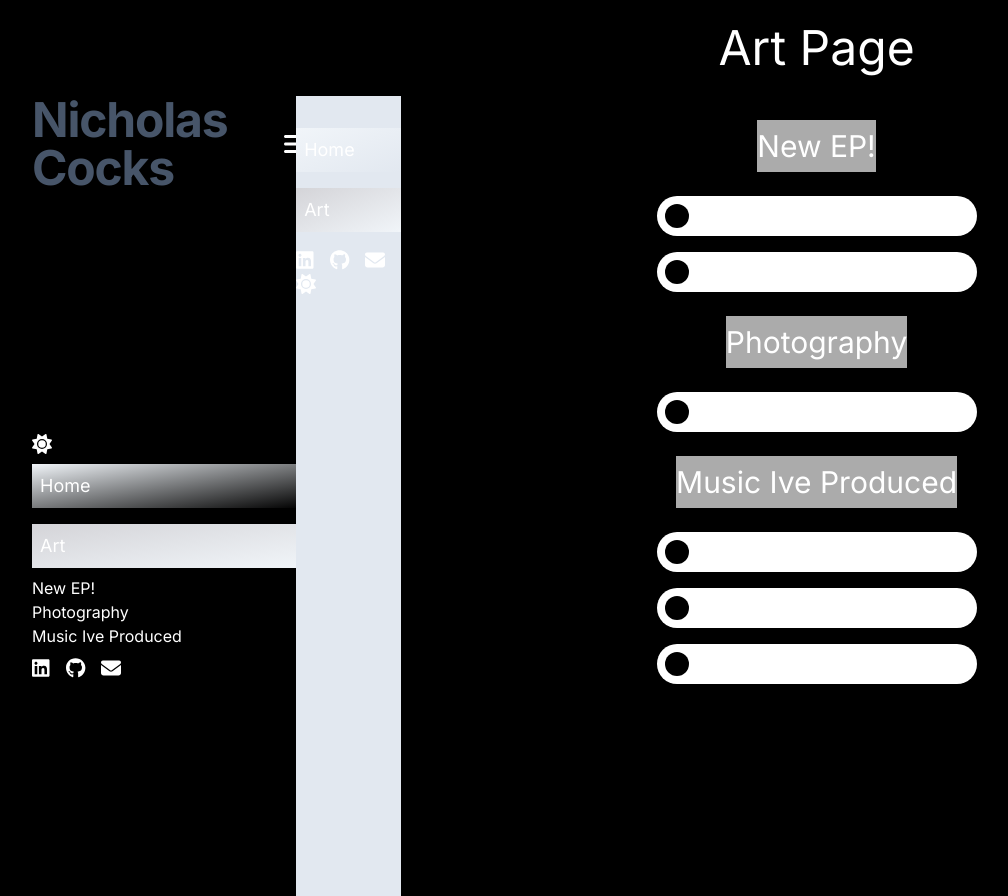
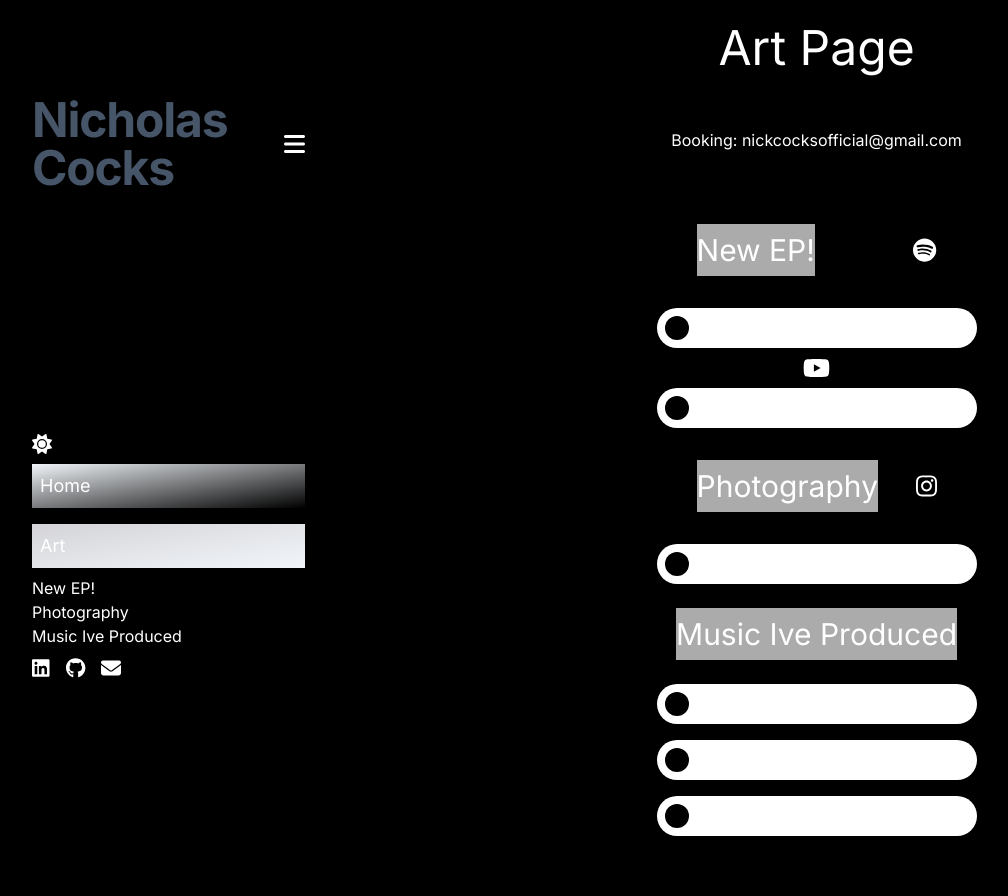
Before and after one commit to NicholasCocks/Personal-Website, a Next.js app: page /art in a window 1280 px wide. Shown: the whole page, without its empty margins (64-1072 px from the left). Built offline with nearby package versions, Linux system fonts and the light colour scheme.

Commit message:
more information on life in HTML

```diff
--- a/src/app/art/page.js
+++ b/src/app/art/page.js
@@ -1,22 +1,49 @@
 import React from 'react'
 import LinkTreeLink from '../components/linkTreeLink'
+import { FontAwesomeIcon } from "@fortawesome/react-fontawesome";
+import { faInstagram, faSpotify, faYoutube } from "@fortawesome/free-brands-svg-icons";
 
 const artPage = () => {
   return (
     <main className="container flex flex-col content-center items-center px-4">
       <h2 className='text-5xl mb-8'>Art Page</h2>
-      <div className='flex flex-col content-center items-center'>
-        <h3 className='my-4'>New EP!</h3>
+      <section>
+        <p>Booking: nickcocksofficial@gmail.com</p>
+      </section>
+      <section className='flex flex-col content-center items-center'>
+        <div className='flex items-center justify-between w-9/12 my-4'>
+          <h3 className=''>New EP!</h3>
+          <a href='#' target='_blank'>
+            <FontAwesomeIcon
+              icon={faSpotify}
+              className='text-center fa-xl' />
+          </a>
+        </div>
+
         <LinkTreeLink
           linkname="'Please Keep Going' Video EP"
           link="https://www.youtube.com/watch?v=cKQfo_LKG4Q&list=PL1shYKdQavBT2fjRizqk9fKfnnvtkqTSu"
           preview_photo=""/>
+          <a href='#' target='_blank'>
+            <FontAwesomeIcon
+              icon={faYoutube}
+              className='text-center fa-xl' />
+          </a>
         <LinkTreeLink
           linkname="'Please Keep Going' EP on Spotify"
           link="https://open.spotify.com/album/0d64K1LbnkEteaFUDUl6BS"
           preview_photo=""/>
 
-        <h3 className='my-4'>Photography</h3>
+        <div className='flex items-center justify-between w-9/12 my-4'>
+          <h3 className=''>Photography</h3>
+
+          <a href='#' target="_blank">
+            <FontAwesomeIcon
+              icon={faInstagram}
+              className='text-center fa-xl hover:text-slate-700' />
+          </a>
+        </div>
+
         <LinkTreeLink
           linkname="Photography Portfolio"
           link="https://www.instagram.com/nikola.djukic.photos/"
@@ -35,7 +62,7 @@ const artPage = () => {
           linkname="Nick Cocks x Danielle Devito"
           link="https://soundcloud.com/ncxdd"
           preview_photo=""/>
-      </div>
+      </section>
     </main>
   )
 }
--- a/src/app/components/linkTreeLink.js
+++ b/src/app/components/linkTreeLink.js
@@ -7,7 +7,7 @@ import { faEllipsis } from '@fortawesome/free-solid-svg-icons'
 
 const LinkTreeLink = ({linkname, link, preview_photo}) => {
   return (
-    <div className='my-2 flex justify-between items-center bg-white rounded-full shadow-md p-2
+    <div className='my-2 flex justify-between items-center bg-white dark:text-slate-800 rounded-full shadow-md p-2
       transform transition duration-300 hover:scale-105 w-80'>
       <div className='w-6 h-6 bg-black rounded-full mr-2'></div>
 
--- a/src/app/components/navBar.js
+++ b/src/app/components/navBar.js
@@ -38,7 +38,8 @@ const NavBar = () => {
       </div>
 
       <section
-        className={`MOBILE-MENU absolute right-0 bg-slate-200 min-h-screen py-6 ${isNavOpen ? "hidden" : ""}`}>
+        id="MOBILE-MENU"
+        className={`absolute right-0 bg-slate-200 min-h-screen py-6 lg:hidden ${isNavOpen ? "hidden" : ""}`}>
         <ul id='pages_nav'>
           <nav className="flex flex-col items-center text-lg">
             {routeDescriptions.map((routeObject, index) => {
@@ -77,7 +78,9 @@ const NavBar = () => {
         <ThemeButton />
       </section>
 
-      <section className='DESKTOP-MENU hidden lg:block'>
+      <section
+        id='DESKTOP-MENU'
+        className='hidden lg:block'>
         <ThemeButton />
 
         <ul id='pages_nav'>
--- a/src/app/page.js
+++ b/src/app/page.js
@@ -18,6 +18,9 @@ export default function Home() {
         I believe would make me a strong and affable contributer to any company.</p>
         <p className='mb-4'>I am a solar engineer, turned audio engineer turned software engineer.<br/> I just love building things!</p>
         <p>Lets connect!</p>
+      </section>
+      <section>
+        <h3>Experience</h3>
       </section>
       <section id="two">
         <h3>Things I Can Do</h3>
```
